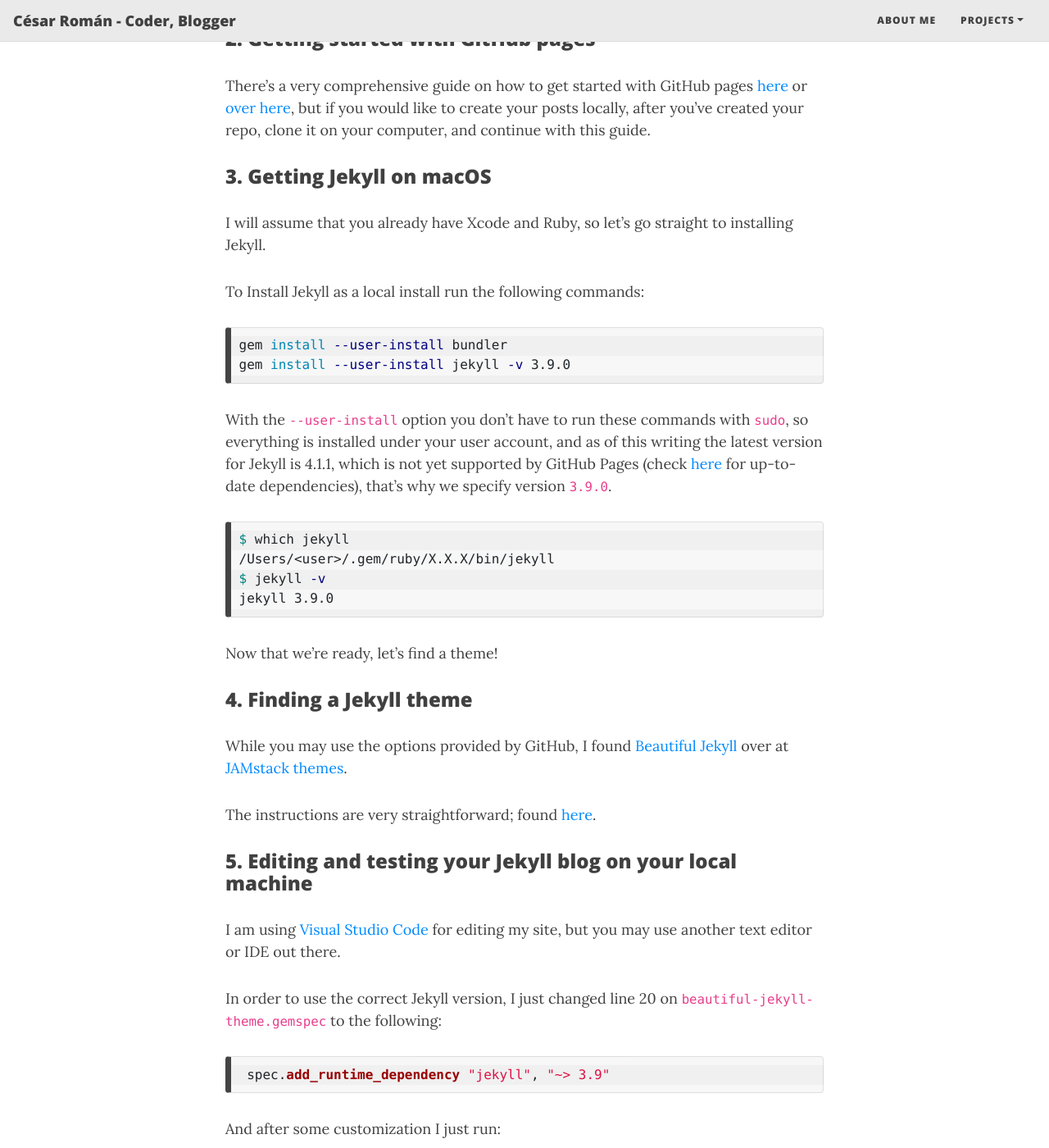
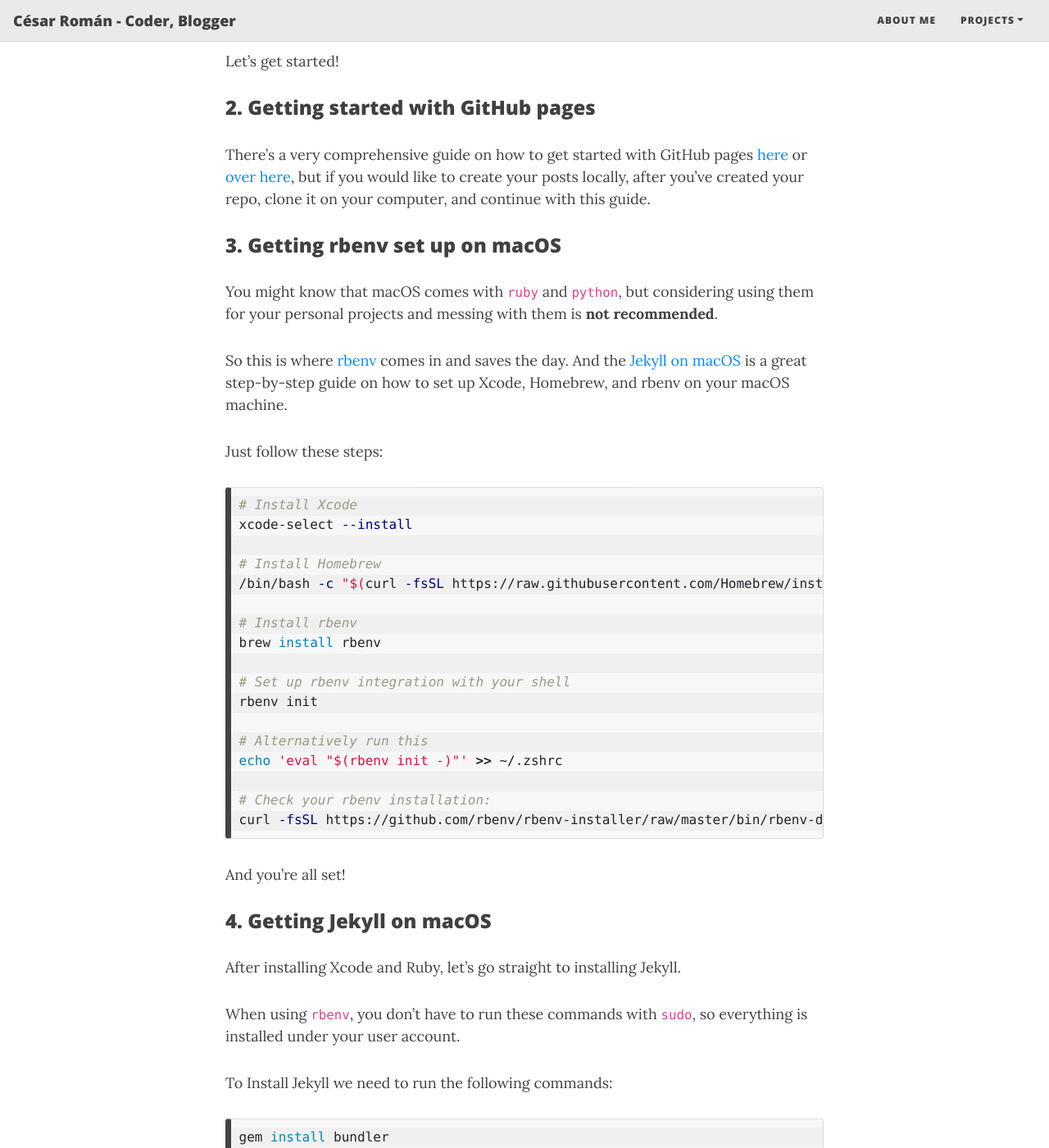
Before and after one commit to cesarcoatl/cesarcoatl.github.io, a Jekyll site: the page built from _posts/2020-08-31-welcome.md, in a window 1280 px wide and 1400 px high, scrolled down 979 px. Shown: the whole window at 82% size. Built offline with Jekyll 4.4.1, drawn with Linux system fonts in a browser that asks for light colours; nearby versions of some CDN libraries; some of the changed text lies outside the part shown.

Commit message:
Added instructions for rbenv

````diff
--- a/_posts/2020-08-31-welcome.md
+++ b/_posts/2020-08-31-welcome.md
@@ -4,8 +4,10 @@
 subtitle: Or getting started with Jekyll and GitHub Pages (August 2020 Edition)
 tags: [github, github-pages, jekyll, macos, vscode]
 ---
+{% assign updated = "2020-09-16 11:46 -0700" | date: "%Y-%m-%d %H:%M:%S:%S %Z" %}
+*[Updated on {{ updated }}]*
 
-In the past, I've delved in the blogging universe using Blogger, Tumblr, and even WordPress, but after a while, I fell disinchanted with what they had to offer.
+In the past, I've delved in the blogging universe using Blogger, Tumblr, and even WordPress, but after a while, I fell disenchanted with what they offered.
 
 I learned about [GitHub Pages](https://pages.github.com/){:target="_blank"} back in 2013 via the one and only [Phil Haack](https://twitter.com/haacked){:target="_blank"} ([Dr. Jekyll and Mr. Haack](https://haacked.com/archive/2013/12/02/dr-jekyll-and-mr-haack/){:target="_blank"}), and now it is that I take the plunge and start experimenting myself.
 
@@ -14,11 +16,12 @@
 ### Table of Contents
 1. [Assumptions](#1-assumptions)
 1. [Getting started with GitHub pages](#2-getting-started-with-github-pages)
-1. [Getting Jekyll on macOS](#3-getting-jekyll-on-macos)
-1. [Finding a Jekyll theme](#4-finding-a-jekyll-theme)
-1. [Editing and testing your Jekyll blog on your local machine](#5-editing-and-testing-your-jekyll-blog-on-your-local-machine)
-1. [Publishing your site and all future posts](#6-publishing-your-site-and-all-future-posts)
-1. [Extras](#7-extras)
+1. [Getting rbenv set up on macOS](#3-getting-rbenv-set-up-on-macos)
+1. [Getting Jekyll on macOS](#4-getting-jekyll-on-macos)
+1. [Finding a Jekyll theme](#5-finding-a-jekyll-theme)
+1. [Editing and testing your Jekyll blog on your local machine](#6-editing-and-testing-your-jekyll-blog-on-your-local-machine)
+1. [Publishing your site and all future posts](#7-publishing-your-site-and-all-future-posts)
+1. [Extras](#8-extras)
 
 ### 1. Assumptions
 
@@ -30,40 +33,78 @@
 
 There's a very comprehensive guide on how to get started with GitHub pages [here](https://guides.github.com/features/pages/){:target="_blank"} or [over here](https://docs.github.com/en/github/working-with-github-pages/getting-started-with-github-pages){:target="_blank"}, but if you would like to create your posts locally, after you've created your repo, clone it on your computer, and continue with this guide.
 
-### 3. Getting Jekyll on macOS
+### 3. Getting rbenv set up on macOS
 
-I will assume that you already have Xcode and Ruby, so let's go straight to installing Jekyll.
+You might know that macOS comes with `ruby` and `python`, but considering using them for your personal projects and messing with them is **not recommended**.
 
-To Install Jekyll as a local install run the following commands:
+So this is where [rbenv](https://github.com/rbenv/rbenv){:target="_blank"} comes in and saves the day. And the [Jekyll on macOS](https://jekyllrb.com/docs/installation/macos/){:target="_blank"} is a great step-by-step guide on how to set up Xcode, Homebrew, and rbenv on your macOS machine.
+
+Just follow these steps:
+```bash
+# Install Xcode
+xcode-select --install
+
+# Install Homebrew
+/bin/bash -c "$(curl -fsSL https://raw.githubusercontent.com/Homebrew/install/master/install.sh)"
+
+# Install rbenv
+brew install rbenv
+
+# Set up rbenv integration with your shell
+rbenv init
+
+# Alternatively run this
+echo 'eval "$(rbenv init -)"' >> ~/.zshrc
+
+# Check your rbenv installation:
+curl -fsSL https://github.com/rbenv/rbenv-installer/raw/master/bin/rbenv-doctor | bash
+```
+
+And you're all set!
+
+### 4. Getting Jekyll on macOS
+
+After installing Xcode and Ruby, let's go straight to installing Jekyll.
+
+When using `rbenv`, you don't have to run these commands with `sudo`, so everything is installed under your user account.
+
+To Install Jekyll we need to run the following commands:
 
 ```bash
-gem install --user-install bundler
-gem install --user-install jekyll -v 3.9.0
+gem install bundler
+gem install jekyll -v 3.9.0
 ```
 
-With the `--user-install` option you don't have to run these commands with `sudo`, so everything is installed under your user account, and as of this writing the latest version for Jekyll is  4.1.1, which is not yet supported by GitHub Pages (check [here](https://pages.github.com/versions/){:target="_blank"} for up-to-date dependencies), that's why we specify version `3.9.0`.
+As of this writing, the latest version for Jekyll is  4.1.1, which is not yet supported by GitHub Pages (check [here](https://pages.github.com/versions/){:target="_blank"} for up-to-date dependencies), that's why we specify version `3.9.0`.
 
 ```bash
 $ which jekyll
-/Users/<user>/.gem/ruby/X.X.X/bin/jekyll
+/Users/thecesrom/.rbenv/shims/jekyll
 $ jekyll -v
 jekyll 3.9.0
 ```
 
 Now that we're ready, let's find a theme!
 
-### 4. Finding a Jekyll theme
+### 5. Finding a Jekyll theme
 
 While you may use the options provided by GitHub, I found [Beautiful Jekyll](https://github.com/daattali/beautiful-jekyll){:target="_blank"} over at [JAMstack themes](https://jamstackthemes.dev/ssg/jekyll/){:target="_blank"}.
 
-The instructions are very straightforward; found [here](https://github.com/daattali/beautiful-jekyll/blob/master/README.md){:target="_blank"}.
+The instructions are straightforward; found [here](https://github.com/daattali/beautiful-jekyll/blob/master/README.md){:target="_blank"}.
 
+Once you get it set up, open a Terminal session in your blog's root directory and run the following command:
 
-### 5. Editing and testing your Jekyll blog on your local machine
+```bash
+bundle install
+```
+
+This will install all necessary dependencies and get you one step closer.
+
+### 6. Editing and testing your Jekyll blog on your local machine
 
 I am using [Visual Studio Code](https://code.visualstudio.com/){:target="_blank"} for editing my site, but you may use another text editor or IDE out there.
 
-In order to use the correct Jekyll version, I just changed line 20 on `beautiful-jekyll-theme.gemspec` to the following:
+To use the correct Jekyll version, I just changed line 20 on `beautiful-jekyll-theme.gemspec` to:
 
 ```ruby
  spec.add_runtime_dependency "jekyll", "~> 3.9"
````
Also changed, not shown: other parts of _posts/2020-08-31-welcome.md (+2 -2 lines).
